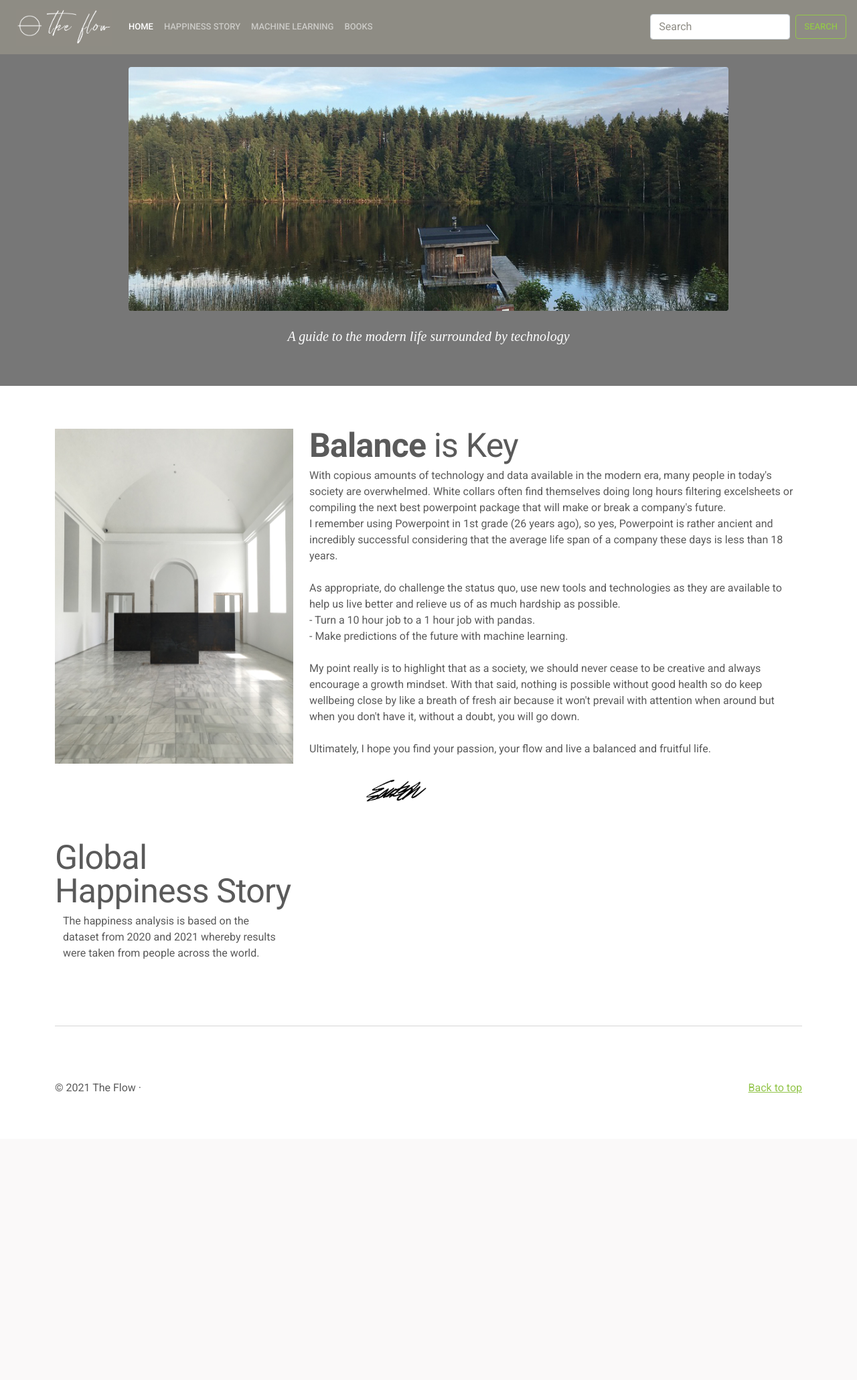
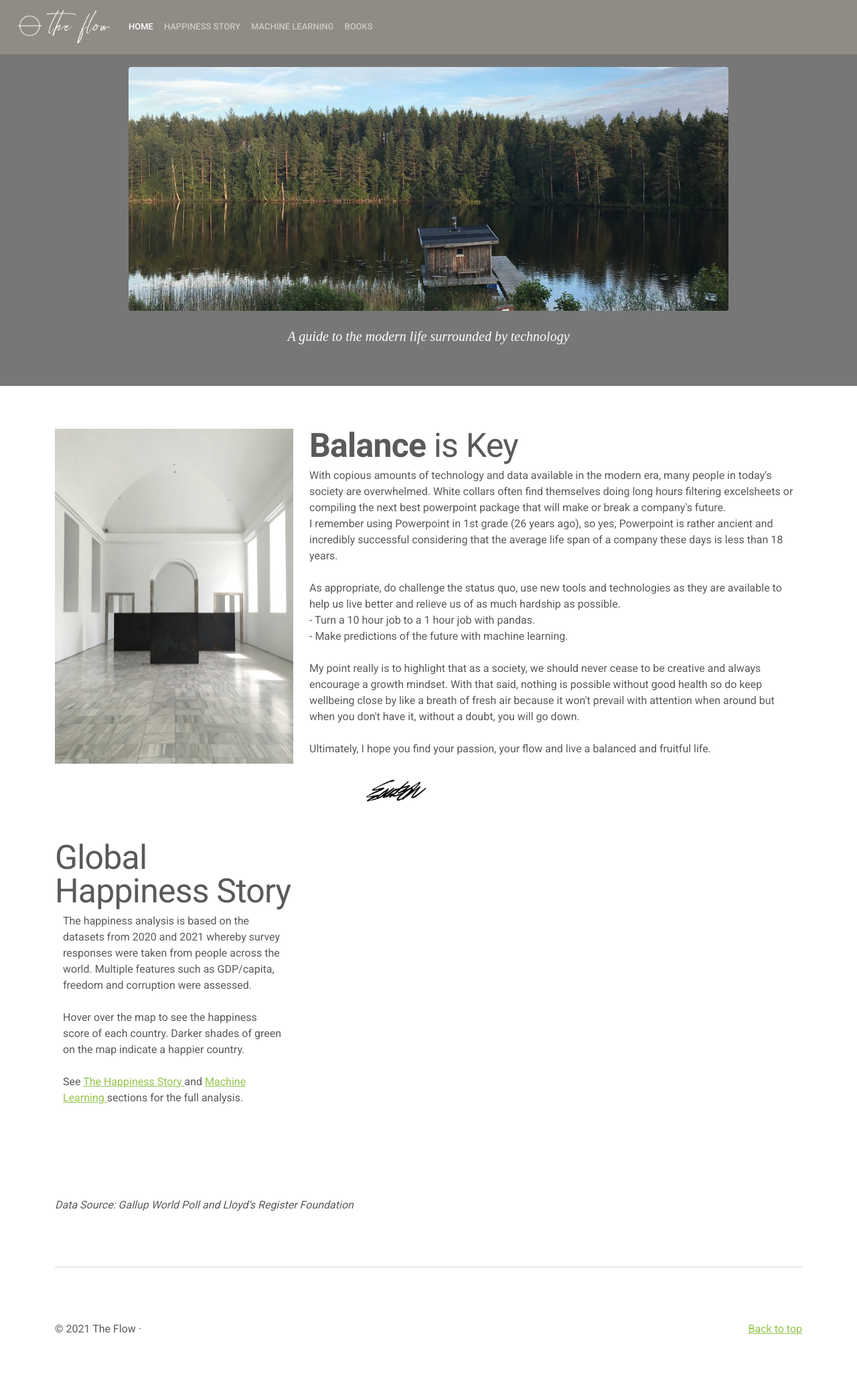
Before and after one commit to annabelcheong/project3, a Flask app: page / in a window 1280 px wide. Shown: the whole page at 67% size. Before the commit the page ends 1633 px from the top, so only its background shows below. Run offline with Flask 2, Linux system fonts and the light colour scheme; some libraries are stand-ins or nearby versions.

Commit message:
removed search at navbar and included data source for index page

```diff
--- a/app.py
+++ b/app.py
@@ -48,6 +48,16 @@ def books():
     # Return template and data
     return render_template("page4.html")
 
+
+# END POINT: MACHINE LEARNING PREDICTION; JSON DATA
+# @app.route("/predict")
+# def predict():
+
+# prediction = equation
+
+
+
+
 # END POINT: MACHINE LEARNING PREDICTION; JSON DATA
 @app.route("/ml_json")
 def prediction_table():
@@ -56,7 +66,7 @@ def prediction_table():
     # Step 1. ##### Connect to postgres database and save to variable 'engine' #####
 
     # Switch between 'develop' or 'deploy'
-    state = "deploy"
+    state = "develop"
 
     # State: Development (Local PostGRES)
     if state == "develop":
@@ -80,5 +90,13 @@ def prediction_table():
 
 ##########################################################
 
+
+
+
+
+
+
+
+
 if __name__ == "__main__":
     app.run(debug=True)
--- a/templates/index.html
+++ b/templates/index.html
@@ -127,10 +127,10 @@
             <a class="nav-link disabled" href="#">Disabled</a>
           </li> -->
         </ul>
-        <form class="form-inline my-2 my-lg-0">
+        <!-- <form class="form-inline my-2 my-lg-0">
           <input class="form-control mr-sm-2" type="search" placeholder="Search" aria-label="Search">
           <button class="btn btn-outline-success my-2 my-sm-0" type="submit">Search</button>
-        </form>
+        </form> -->
       </div>
     </nav>
 
@@ -307,7 +307,16 @@
 
       <div class="col-lg-4">
         <h2 class="featurette-heading"><br>Global Happiness Story</h2>
-        <p> The happiness analysis is based on the dataset from 2020 and 2021 whereby results were taken from people across the world.
+        <p> The happiness analysis is based on the datasets from 2020 and 2021 whereby survey responses were taken from people across the world.
+          Multiple features such as GDP/capita, freedom and corruption were assessed.
+        <br><br>
+        Hover over the map to see the happiness score of each country. Darker shades of green on the map indicate a happier country.
+        <br>
+        <br>
+        See <a href="page2">The Happiness Story </a> and <a href="page3">Machine Learning </a>sections
+        for the full analysis.
+        <br><br><br><br>
+
         </p>
       </div>
 
@@ -418,7 +427,8 @@
 
       </div>
     </div> -->
-
+    <br><br>
+    <i>Data Source: Gallup World Poll and Lloyd’s Register Foundation</i>
     <hr class="featurette-divider">
 
     <!-- /END THE FEATURETTES -->
--- a/templates/page2.html
+++ b/templates/page2.html
@@ -81,10 +81,10 @@
           </li>
 
         </ul>
-        <form class="form-inline my-2 my-lg-0">
+        <!-- <form class="form-inline my-2 my-lg-0">
           <input class="form-control mr-sm-2" type="search" placeholder="Search" aria-label="Search">
           <button class="btn btn-outline-success my-2 my-sm-0" type="submit">Search</button>
-        </form>
+        </form> -->
       </div>
     </nav>
 
@@ -171,6 +171,7 @@
           <div class="happy_map col-lg-12">
             <h2 class="featurette-heading"><br>Global Happiness Story</h2>
             <p> The happiness analysis is based on the dataset from 2020 and 2021 whereby results were taken from people across the world.
+
             </p>
           </div>
         </div>
--- a/templates/page3.html
+++ b/templates/page3.html
@@ -81,10 +81,10 @@
           </li>
 
         </ul>
-        <form class="form-inline my-2 my-lg-0">
+        <!-- <form class="form-inline my-2 my-lg-0">
           <input class="form-control mr-sm-2" type="search" placeholder="Search" aria-label="Search">
           <button class="btn btn-outline-success my-2 my-sm-0" type="submit">Search</button>
-        </form>
+        </form> -->
       </div>
     </nav>
 
@@ -191,7 +191,7 @@
               - 80% was used to train the model <br>
               - 20% was used to test the model.
               <br><br>
-              The table below is the list of test data with its actual and predicted happiness score.
+              The table below is the list of test data with its <b>actual</b> and <b>predicted happiness score</b>.
               Despite only 76% accurate, instances when predictions are inaccurate are predicted close to the actual happiness score
               (usually 1 happiness score number away from actual).
             </p>
--- a/templates/page4.html
+++ b/templates/page4.html
@@ -80,10 +80,10 @@
           </li>
 
         </ul>
-        <form class="form-inline my-2 my-lg-0">
+        <!-- <form class="form-inline my-2 my-lg-0">
           <input class="form-control mr-sm-2" type="search" placeholder="Search" aria-label="Search">
           <button class="btn btn-outline-success my-2 my-sm-0" type="submit">Search</button>
-        </form>
+        </form> -->
       </div>
     </nav>
 
```
